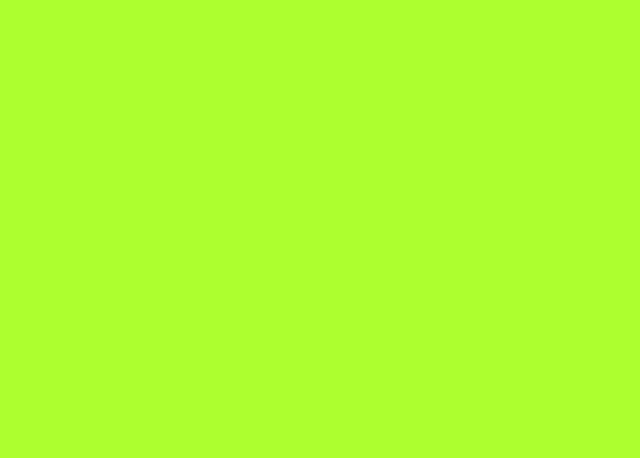
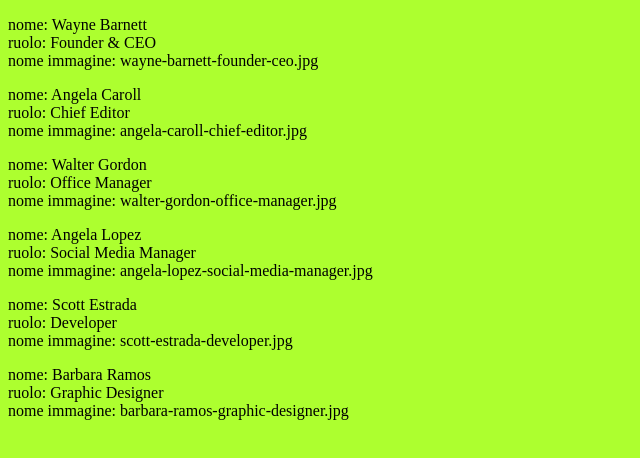
Before and after one commit to RiccardoTolusso/js-our-team, a plain HTML site: page index.html in a window 1280 px wide. Shown: the whole page, without its empty margins (0-640 px from the left). Drawn offline with Linux system fonts and the light colour scheme.

Commit message:
MILESTONE 2

```diff
--- a/index.html
+++ b/index.html
@@ -8,7 +8,9 @@
     <link rel="stylesheet" href="./css/main.css">
 </head>
 <body>
+    <div id="content">
 
+    </div>
 
     <script src="./js/main.js"></script>
 </body>
--- a/js/main.js
+++ b/js/main.js
@@ -29,3 +29,24 @@ function printPersons(persons){
     }
 }
 printPersons(persons);
+
+// MILESTONE 2:
+// Stampare le stesse informazioni su DOM sottoforma di stringhe
+function printPersonsToDOM(persons, parentID){
+    const lengthOfPersons = persons.length;
+    // seleziono l'elemtno a cui appenderò i miei elementi
+    const parent = document.getElementById(parentID)
+    // creo un nuovo sottoelemento a cui appendere i miei elementi per ridurre il numero di chiamate al DOM
+    const innerParent = document.createElement("div")
+    for (let i = 0; i < lengthOfPersons; i++){
+        const person = persons[i];
+        // per ogni persona creo un paragrafo
+        const element = document.createElement('p')
+        // inserisco i valori nel paragrafo
+        element.innerText = `nome: ${person.name}\nruolo: ${person.role}\nnome immagine: ${person.image}`
+        // appendo il paragrado al mio innerParent
+        innerParent.appendChild(element)
+    }
+    parent.appendChild(innerParent)
+}
+printPersonsToDOM(persons, "content")
```
